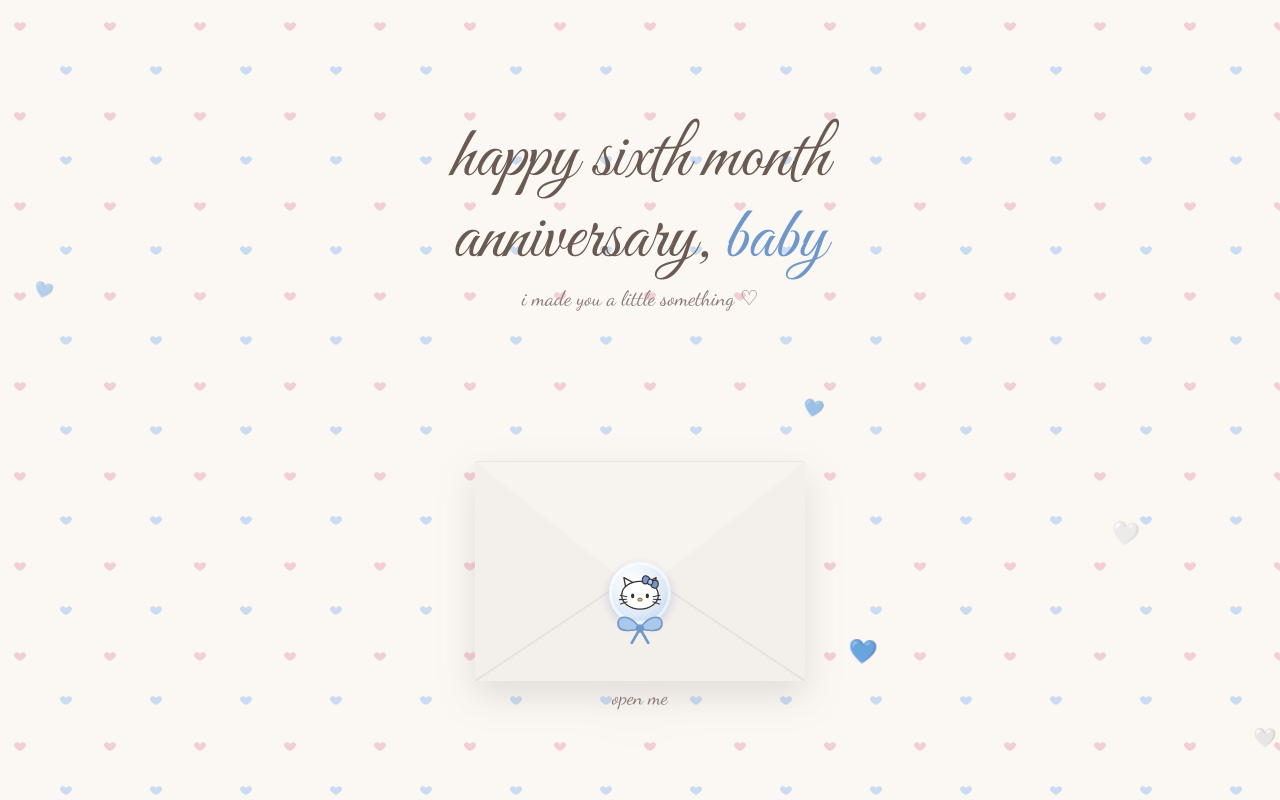
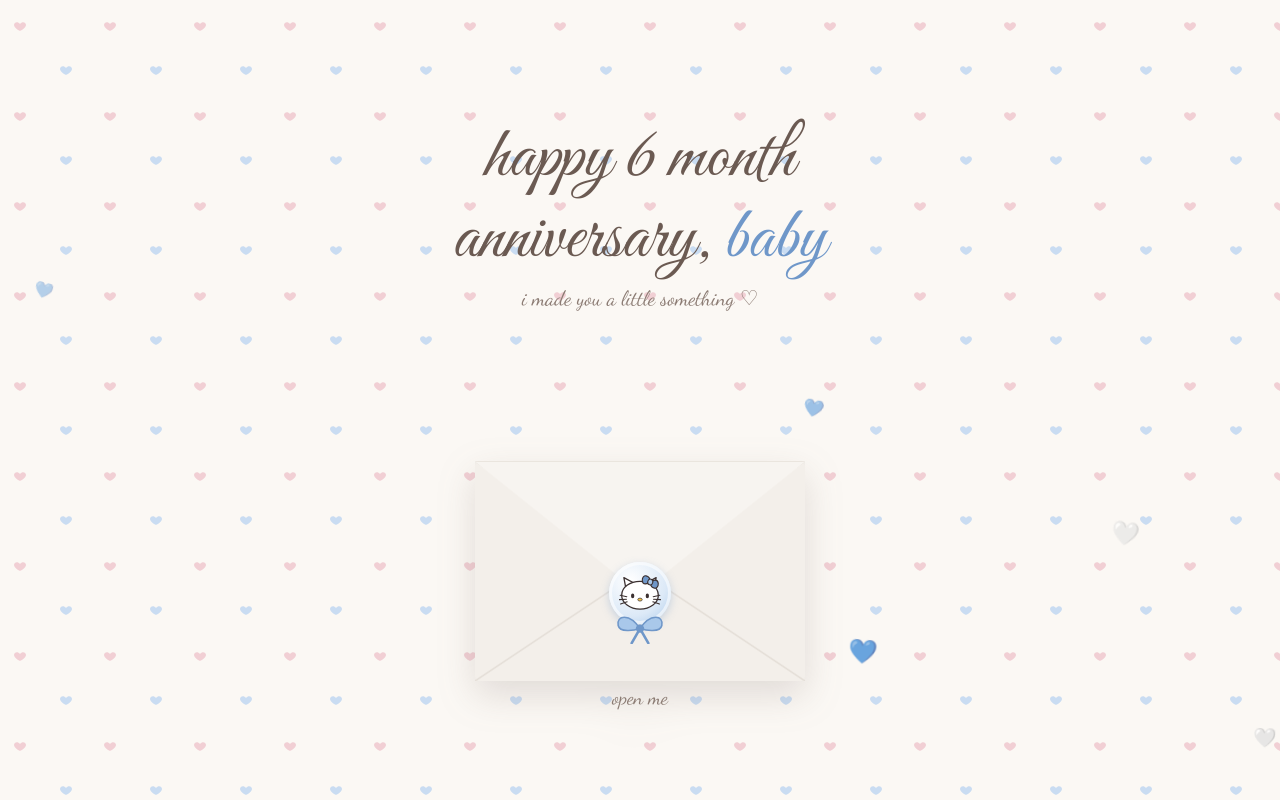
Before and after one commit to JalilM16/happy-6-months, a plain HTML site: page index.html in a window 1280 px wide. Drawn offline with Linux system fonts and the light colour scheme.

Commit message:
change the title on landing page

```diff
--- a/index.html
+++ b/index.html
@@ -192,7 +192,7 @@ button{font:inherit;color:inherit;background:none;border:0;cursor:pointer}
 
 <!-- LANDING -->
 <section id="landing" class="screen show in">
-  <h1 class="script">happy sixth month<br>anniversary, <span class="b">baby</span></h1>
+  <h1 class="script">happy 6 month<br>anniversary, <span class="b">baby</span></h1>
   <p class="sub">i made you a little something ♡</p>
   <div class="envelope" id="envelope" role="button" aria-label="open the envelope">
     <div class="env-back"></div>
```
